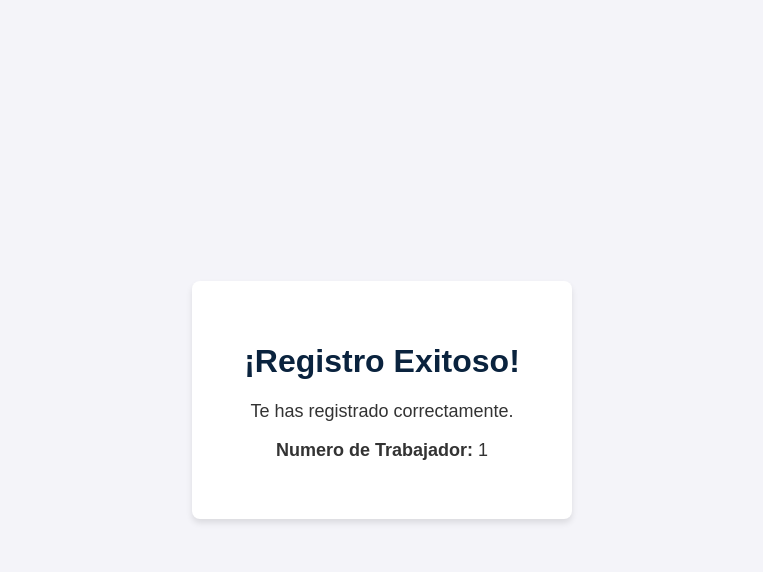
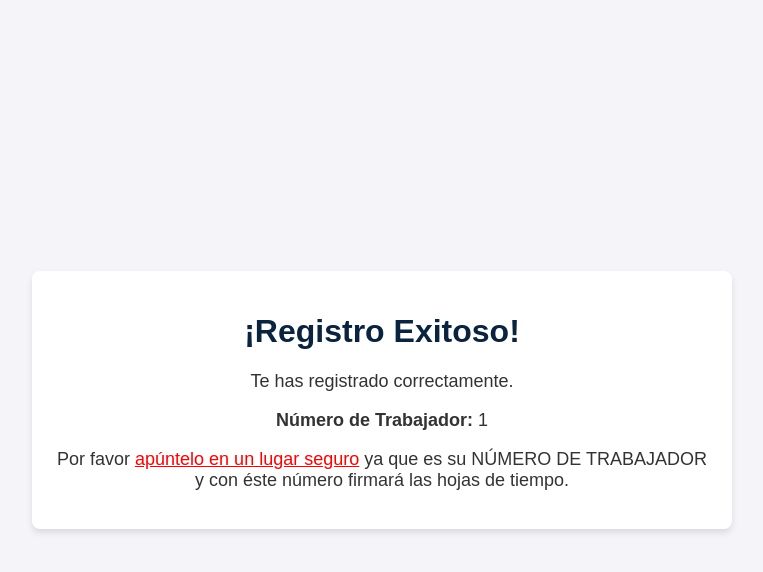
Before and after one commit to 7SGAL7/ControlDeUsuarios, a PHP site: page /pages/sucessful.php in a window 1280 px wide. Shown: the top 572 px of the page, without its empty margins (258-1021 px from the left). Run offline with PHP 8.4, Linux system fonts and the light colour scheme; the visitor is signed in with stand-in values (Sample User, id 1).

Commit message:
mejoras en mensaje exitos

```diff
--- a/login.php
+++ b/login.php
@@ -7,6 +7,7 @@
     <link rel="stylesheet" href="pages/css/login.css">
     <link href="pages/librery/css/bootstrap.min.css" rel="stylesheet" type="text/css">
     <link href="pages/librery/css/dataTables.bootstrap5.css" rel="stylesheet" type="text/css">
+    <link rel="icon" href="pages/img/JEMO-ICON.png">
 </head>
 <body class="text-center">
     <form class="form-signin" method = "POST">
--- a/pages/controller/processRegister.php
+++ b/pages/controller/processRegister.php
@@ -10,7 +10,7 @@ if ($_SERVER['REQUEST_METHOD'] == 'POST') {
 
     if ($result->num_rows > 0) {
         $row = $result->fetch_assoc();
-        $id = $row['id'];
+        $id = $row['id'] + 1;
     }else{
         $id = 1;
     }
--- a/pages/css/successful.css
+++ b/pages/css/successful.css
@@ -41,3 +41,17 @@ p {
     border-radius: 4px;
     margin-top: 20px;
 }
+
+
+.importante{
+    color: red;
+    text-decoration: underline;
+}
+
+.success-container {
+    width: 60%; /* Ajusta el ancho a un 80% del contenedor principal */
+    max-width: 700px; /* Limita el ancho máximo a 1200px */
+    margin: 0 auto; /* Centra el contenedor en la página */
+    padding: 20px; /* Espacio interior para que no se pegue al borde */
+    box-sizing: border-box; /* Asegura que el padding no afecte el ancho total */
+  }
--- a/pages/sucessful.php
+++ b/pages/sucessful.php
@@ -5,18 +5,19 @@
     <meta name="viewport" content="width=device-width, initial-scale=1.0">
     <title>Registro Exitoso</title>
     <link rel="stylesheet" href="css/successful.css">
+    <link rel="icon" href="img/JEMO-ICON.png">
 </head>
 <body>
     <div class="success-container">
         <h1>¡Registro Exitoso!</h1>
         <p>Te has registrado correctamente.</p>
-        <p><strong>Numero de Trabajador:</strong> <span id="usuario">
+        <p><strong>Número de Trabajador:</strong> <span id="usuario">
         <?php
         session_start();
             echo $_SESSION['matriz'];
         ?>
         </span></p>
-
+        <p>Por favor <span class = "importante">apúntelo en un lugar seguro</span> ya que es su NÚMERO DE TRABAJADOR y con éste número firmará las hojas de tiempo.</p>
     </div>
 
     <script src="json/sucessful.js"></script>
--- a/pages/tableemployees.php
+++ b/pages/tableemployees.php
@@ -12,6 +12,7 @@
         <link rel="stylesheet" href="css/employees.css">
         <!-- Bootstrap core CSS -->
         <link href="https://cdn.jsdelivr.net/npm/bootstrap@5.3.3/dist/css/bootstrap.min.css" rel="stylesheet" integrity="sha384-QWTKZyjpPEjISv5WaRU9OFeRpok6YctnYmDr5pNlyT2bRjXh0JMhjY6hW+ALEwIH" crossorigin="anonymous">
+        <link rel="icon" href="img/JEMO-ICON.png">
         <link href="librery/css/bootstrap.min.css" rel="stylesheet" type="text/css">
         <link href="librery/css/dataTables.bootstrap5.css" rel="stylesheet" type="text/css">
         <link rel="stylesheet" href="https://cdn.jsdelivr.net/npm/flatpickr/dist/flatpickr.min.css">
```
